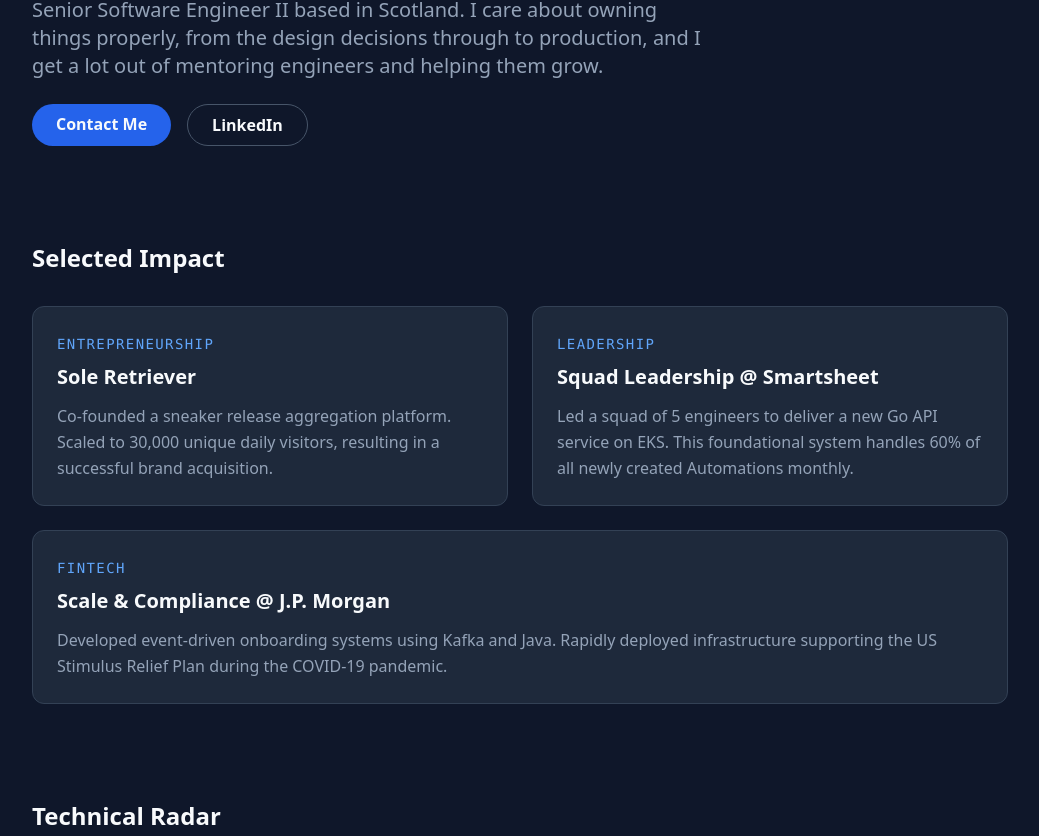
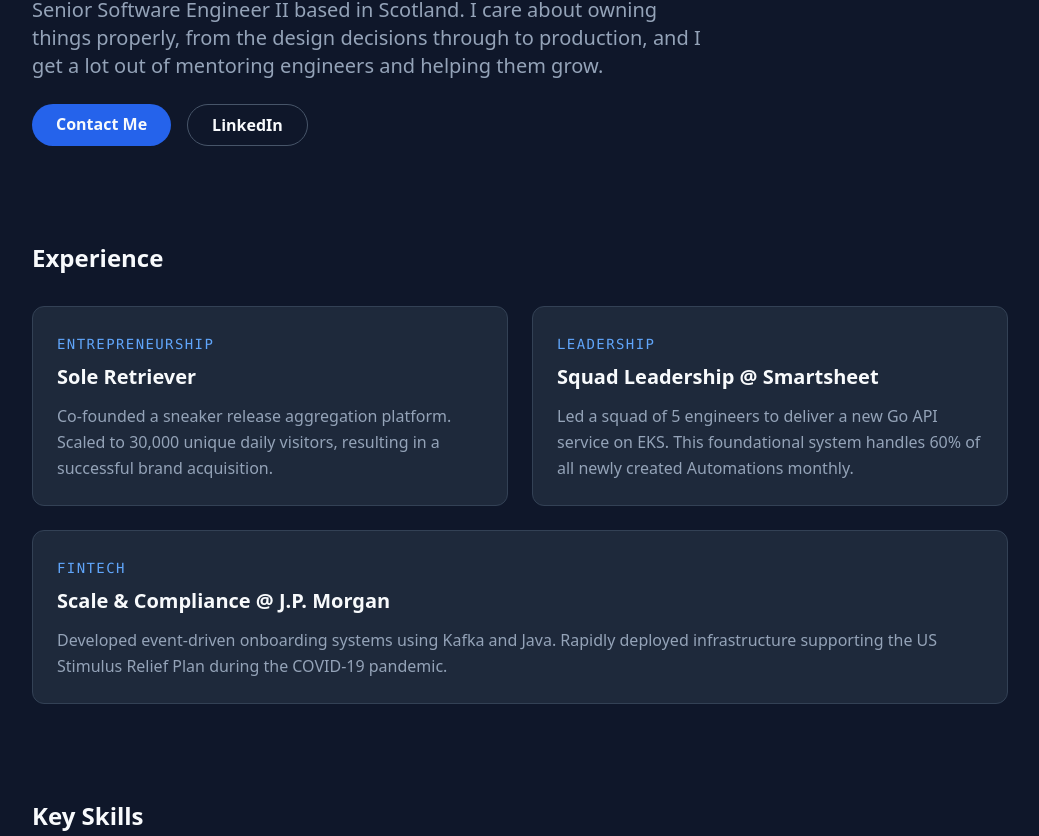
Before and after one commit to Scomodev/scomodev.github.io, a plain HTML site: page index.html in a window 1280 px wide. Shown: the part 116-952 px from the top of the page, without its empty margins (120-1159 px from the left). Drawn offline with nearby package versions, Linux system fonts and the light colour scheme.

Commit message:
Change section headings from 'Selected Impact' to 'Experience' and 'Technical Radar' to 'Key Skills'

```diff
--- a/index.html
+++ b/index.html
@@ -25,7 +25,7 @@
     </header>
 
     <section class="max-w-5xl mx-auto py-12 px-6">
-        <h2 class="text-2xl font-bold mb-8">Selected Impact</h2>
+        <h2 class="text-2xl font-bold mb-8">Experience</h2>
         <div class="grid md:grid-cols-2 gap-6">
             <div class="card p-6 rounded-xl">
                 <span class="text-blue-400 text-sm font-mono uppercase tracking-widest">Entrepreneurship</span>
@@ -55,7 +55,7 @@
     </section>
 
     <section class="max-w-5xl mx-auto py-12 px-6">
-        <h2 class="text-2xl font-bold mb-8">Technical Radar</h2>
+        <h2 class="text-2xl font-bold mb-8">Key Skills</h2>
         <div class="grid grid-cols-2 md:grid-cols-4 gap-4">
             <div class="bg-slate-800/50 p-4 rounded-lg">
                 <p class="text-blue-400 font-bold mb-2">Languages</p>
```
